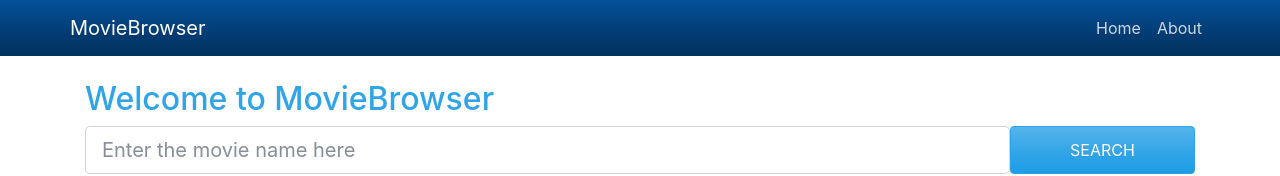
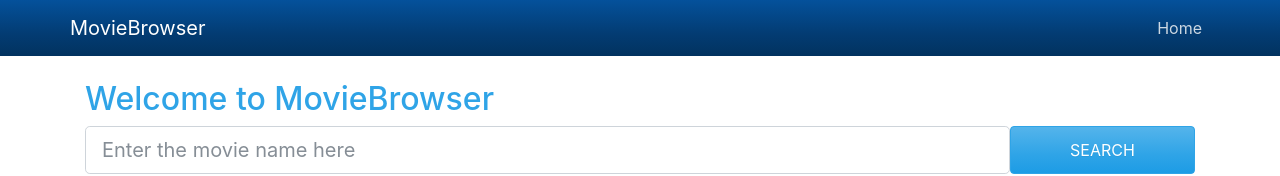
Before and after one commit to linjun9/movieBrowser, a Next.js app: page / in a window 1280 px wide. Shown: the top 176 px of the page. Built offline with nearby package versions, Linux system fonts and the light colour scheme; no server answers.

Commit message:
delete the unnecessary about link at Navbar

```diff
--- a/components/Navbar.js
+++ b/components/Navbar.js
@@ -9,9 +9,6 @@ const Navbar = () => (
           <li className="nav-item">
             <Link href="/"><a className="nav-link">Home</a></Link>
           </li>
-          <li className="nav-item">
-            <Link href="/about"><a className="nav-link">About</a></Link>
-          </li>
         </ul>
       </div>
     </div>
--- a/components/searchBar.js
+++ b/components/searchBar.js
@@ -1,6 +1,4 @@
 import React, { Component } from 'react';
-import Result from "./result.js";
-import PageBar from "./pageBar.js";
 import Trending from './trending.js';
 import Results from './results.js';
 
```
